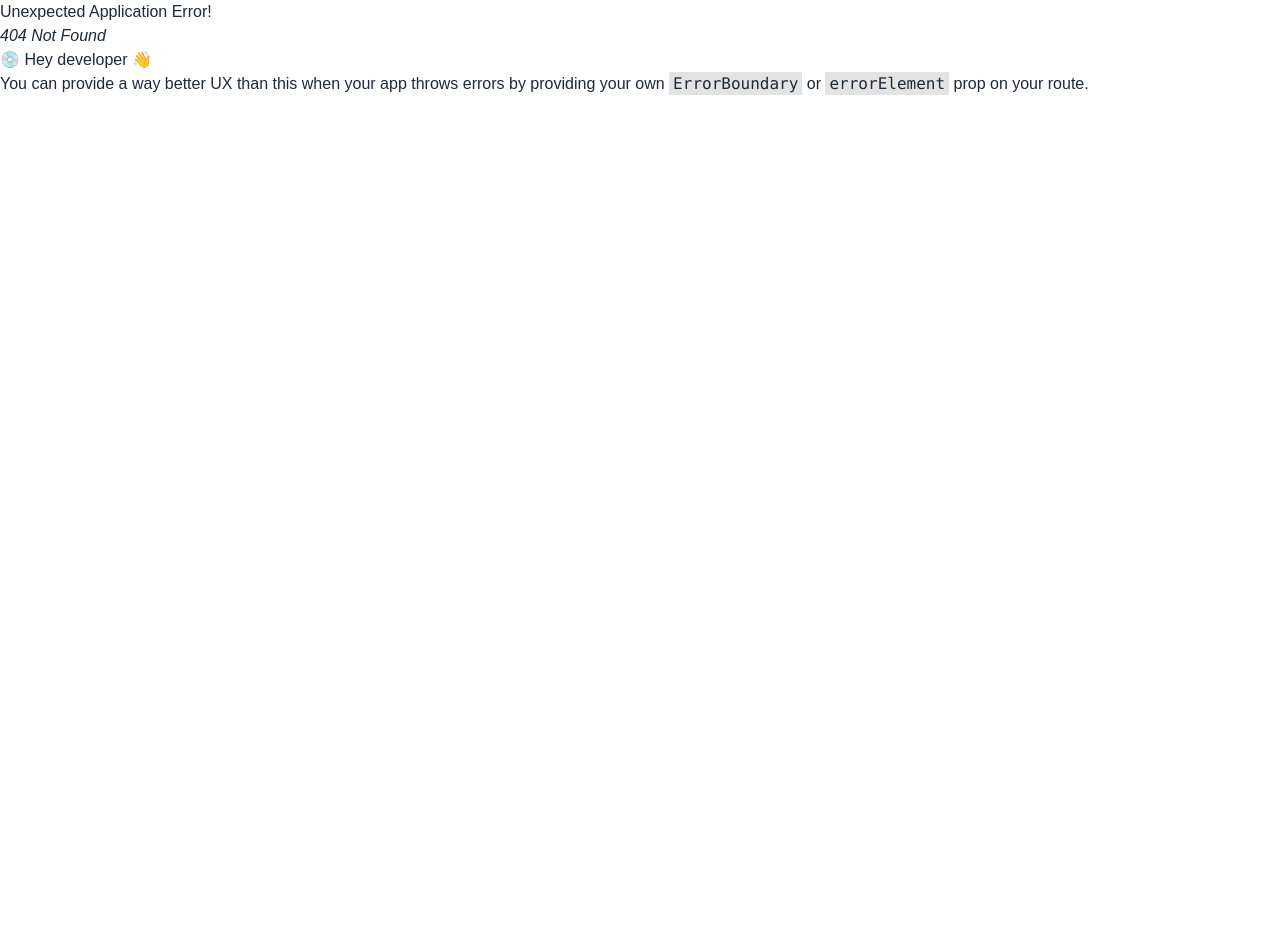
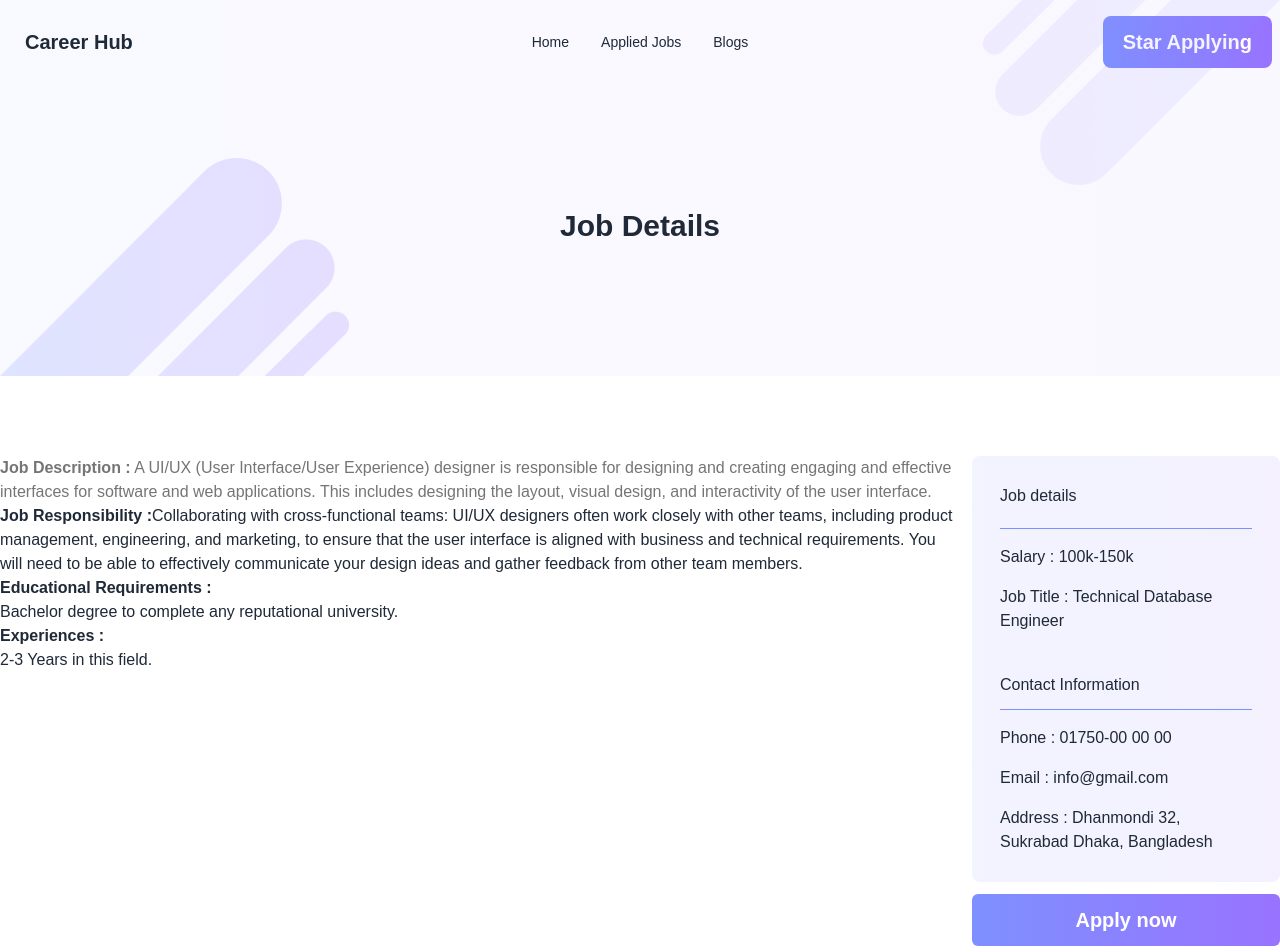
Before and after one commit to OHshajim/React-Career-Hub, a React (Vite) app: page /detail/1 in a window 1280 px wide. Before the commit this address had no page. Shown: the top 952 px of the page. Before the commit the page ends 800 px from the top, so only its background shows below. Built offline with nearby package versions, Linux system fonts and the light colour scheme.

Commit message:
job details add

```diff
--- a/src/Components/AppliedJobs/AppliedJobs.jsx
+++ b/src/Components/AppliedJobs/AppliedJobs.jsx
@@ -6,7 +6,7 @@ const AppliedJobs = () => {
                 <h1 className="text-3xl font-extrabold  h-[300px] flex justify-center items-center ">Applied Jobs</h1>
                 <img src="../../../src/assets/images/bg1.png" alt="" className="absolute left-0 bottom-0" />
             </div>
-                <img src="../../../src/assets/images/bg2.png" alt="" className="absolute right-0 top-0 " />
+                <img src="" alt="" className="absolute right-0 top-0 " />
         </div>
     );
 };
--- a/src/Components/Category/Category.jsx
+++ b/src/Components/Category/Category.jsx
@@ -2,7 +2,7 @@
 const Category = ({ data }) => {
     const { logo, category_name, availability } = data
     return (
-        <div className="bg-gradient-to-r from-[#7E90FE0D] to-[#9873FF0D] p-10 rounded-lg my-8 ">
+        <div className="bg-gradient-to-r from-[#7E90FE0D] to-[#9873FF0D] p-10 rounded-lg my-3  lg:my-8 ">
             <img src={logo} alt="logo" className="max-w-20 p-4 bg-gradient-to-r from-[#7E90FE1A] to-[#9873FF1A]" />
             <h4 className="text-xl font-extrabold rounded-lg mt-8 mb-2">{category_name}</h4>
             <p className="text-[#A3A3A3] font-medium">{availability}</p>
--- a/src/Components/Categorys/Categorys.jsx
+++ b/src/Components/Categorys/Categorys.jsx
@@ -13,7 +13,7 @@ const Categorys = () => {
             <h2 className="text-5xl my-2">Job Category List </h2>
             <p className="text-[#757575] font-medium ">Explore thousands of job opportunities with all the information you need. Its your future</p>
             <div className="max-w-[1600px] mx-auto">
-                <div className="grid lg:grid-cols-4 gap-10 text-start">
+                <div className="grid lg:grid-cols-4  md:gap-10 text-start">
                     {
                         data.map(data => <Category key={data.id} data={data}></Category>)
                     }
--- a/src/Components/Feature/Feature.jsx
+++ b/src/Components/Feature/Feature.jsx
@@ -1,11 +1,12 @@
 import { MdOutlineShareLocation } from "react-icons/md";
 import { FaHandHoldingDollar } from "react-icons/fa6";
+import { NavLink } from "react-router-dom";
 
 const Feature = ({ data }) => {
-    const { logo, job_title, company_name, remote_or_onsite, location, job_type, salary } = data
+    const { logo, job_title, company_name, remote_or_onsite, location, job_type, salary ,id} = data
     return (
         <div className="border border-[#e8e8e823] rounded-lg p-10 mx-5">
-            <img src={logo} alt="" className="mb-10"/>
+            <img src={logo} alt="" className="mb-10" />
             <h3 className="my-2 text-2xl font-extrabold">{job_title}</h3>
             <h4 className="my-2 text-xl text-[#757575] font-semibold ">{company_name}</h4>
             <div className="flex gap-5 my-2">
@@ -22,8 +23,9 @@ const Feature = ({ data }) => {
                     <h4>{salary}</h4>
                 </div>
             </div>
-            <button className="bg-gradient-to-r from-[#7E90FE] to-[#9873FF] rounded-md border-none text-white
-                 text-xl  px-4 font-extrabold btn my-3 ">View Details</button>
+            <NavLink to={`/detail/${id}`}><button
+             className="bg-gradient-to-r from-[#7E90FE] to-[#9873FF] rounded-md border-none text-white text-xl  px-4 font-extrabold btn my-3 ">
+                View Details</button></NavLink>
         </div>
     );
 };
--- /dev/null
+++ b/src/Components/JobDetails/JobDetails.jsx
@@ -0,0 +1,50 @@
+import { useLoaderData, useParams } from "react-router-dom";
+
+const JobDetails = () => {
+    const jobs = useLoaderData()
+    const { id } = useParams()
+    const details = jobs.find(job => job.id === parseInt(id))
+    const { job_title, company_name, remote_or_onsite, location, job_type, salary, job_description, job_responsibility, educational_requirements, experiences, contact_information } = details
+    console.log(jobs, id, details);
+    return (
+        <div>
+            <div className=" bg-gradient-to-r from-[#7E90FE0D] to-[#9873FF0D] ">
+                <div className="relative">
+                    <h1 className="text-3xl font-extrabold  h-[300px] flex justify-center items-center ">Job Details</h1>
+                    <img src="../../../src/assets/images/bg1.png" alt="" className="absolute left-0 bottom-0" />
+                </div>
+                <img src="../../../src/assets/images/bg2.png" alt="" className="absolute right-0 top-0 " />
+            </div>
+
+            <div className="grid lg:grid-cols-4 gap-4 my-20 max-w-[1600px] xl:mx-auto mx-10">
+                <div className="md:col-span-3">
+                    <p className="text-[#757575]"><span className="font-extrabold ">Job Description :</span>{job_description}</p>
+                    <p><span className="font-extrabold">Job Responsibility :</span>{job_responsibility}</p>
+                    <p><span className="font-extrabold">Educational Requirements : </span> <br />{educational_requirements}</p>
+                    <p><span className="font-extrabold">Experiences : </span> <br />{experiences}</p>
+                </div>
+                <div className="md:col-span-1">
+                    <div className="bg-gradient-to-r from-[#7E90FE1A] to-[#9873FF1A] p-7 rounded-lg">
+                        <h3 className="border-b border-[#7E90FE] pb-5">Job details</h3>
+                        <h4 className="my-4">Salary : {salary}</h4>
+                        <h4>Job Title : {job_title}</h4>
+
+                        <h3 className="border-b border-[#7E90FE] pb-3 mt-10 mb-4">Contact Information</h3>
+                        <h4>Phone : {contact_information.phone}</h4>
+                        <h4 className="my-4">Email : {contact_information.email}</h4>
+                        <h4>Address : {contact_information.address}</h4>
+
+                    </div>
+                    <div>
+                        <button
+                            className="bg-gradient-to-r from-[#7E90FE] to-[#9873FF] rounded-md border-none text-white
+                             text-xl  px-4 py-3 w-full font-extrabold  my-3 ">
+                            Apply now</button>
+                    </div>
+                </div>
+            </div>
+        </div>
+    );
+};
+
+export default JobDetails;
--- a/src/main.jsx
+++ b/src/main.jsx
@@ -8,6 +8,7 @@ import {
 import Home from './Components/Home/Home';
 import Root from './Components/Root/Root';
 import AppliedJobs from './Components/AppliedJobs/AppliedJobs';
+import JobDetails from './Components/JobDetails/JobDetails';
 
 const router = createBrowserRouter([
   {
@@ -22,6 +23,11 @@ const router = createBrowserRouter([
         path: "/applied",
         element: <AppliedJobs></AppliedJobs> ,
       },
+      {
+        path: "/detail/:id",
+        element: <JobDetails></JobDetails> ,
+        loader:()=>fetch('../public/data/jobs.json')
+      },
     ],
 
   },
```
